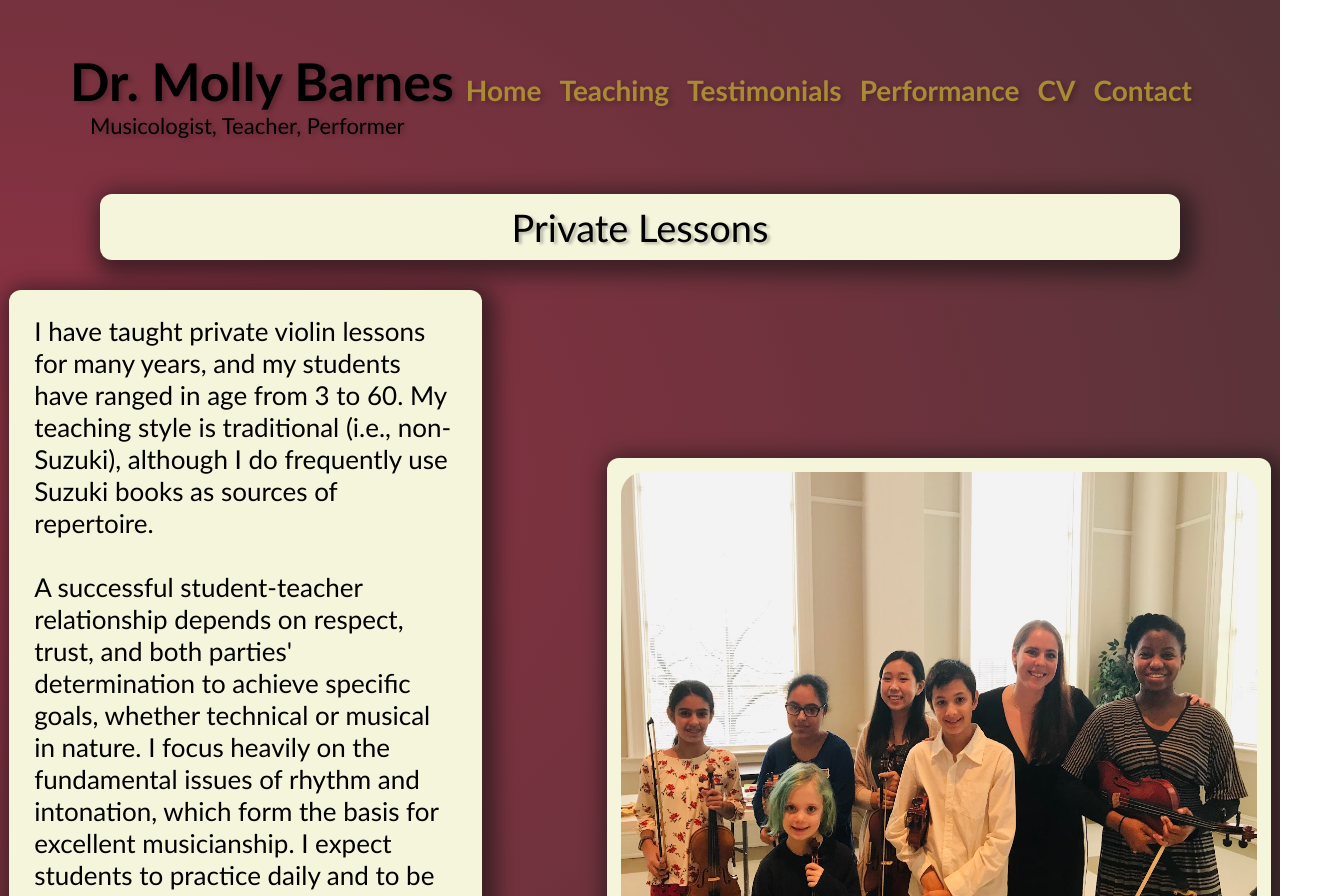
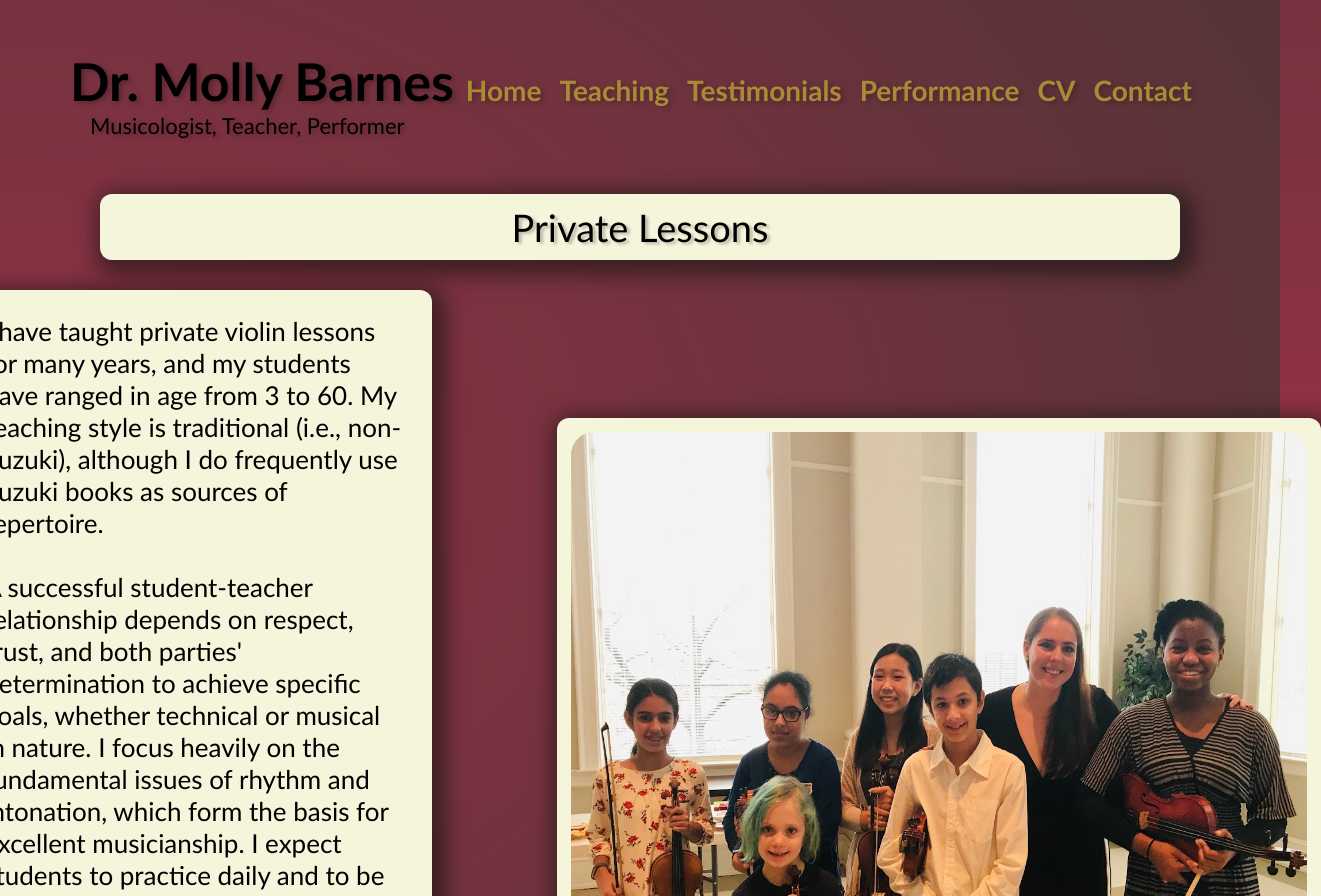
Before and after one commit to jlayher/molly-barnes-music, a Next.js app: page /private-lessons in a window 1280 px wide. Shown: the top 896 px of the page, 1321 px wide, since content can reach past the window. Built offline with nearby package versions, Linux system fonts and the light colour scheme.

Commit message:
minor refactoring to css

```diff
--- a/src/styles/Home.module.css
+++ b/src/styles/Home.module.css
@@ -49,6 +49,7 @@
   font-weight: 400;
   margin: 0px 0px 20px 0px;
   text-shadow: 3px 2px 3px rgba(0,0,0,0.25);
+
 }
 
 
@@ -59,6 +60,8 @@
   margin-bottom: 0px;
   background-color: beige;
   border-radius: 25px;
+  line-height: 32px;
+
   /* gradient generated with cssmatic.com */
   -webkit-box-shadow: 5px 6px 20px 9px rgba(18,18,18,0.57);
   -moz-box-shadow: 5px 6px 20px 9px rgba(18,18,18,0.57);
--- a/src/styles/privatelessons.module.css
+++ b/src/styles/privatelessons.module.css
@@ -27,6 +27,7 @@
     flex-direction: row;
     justify-content: center;
     align-items: center;
+    margin-top: 10px;
 }
 
 .privatelessons__body_text {
@@ -63,9 +64,9 @@
     align-items: center;
     background-color: beige;
     border-radius: 12px;
-    margin-top: 5px;
+    margin-top: 25px;
     margin-left: 125px;
-    max-height: 625px;
+    /* max-height: 625px; */
 
 
     /* gradient generated with cssmatic.com */
@@ -80,8 +81,8 @@
     display: flex;
     justify-content: center;
     align-items: center;
-    height: 550px;
-    width: 640px;
+    height: 650px;
+    width: 740px;
     padding: 2px;
     margin: 12px 12px 12px 12px;
     border-radius: 25px;
```
Also changed, not shown: src/styles/performance.module.css (+5 -13 lines).
